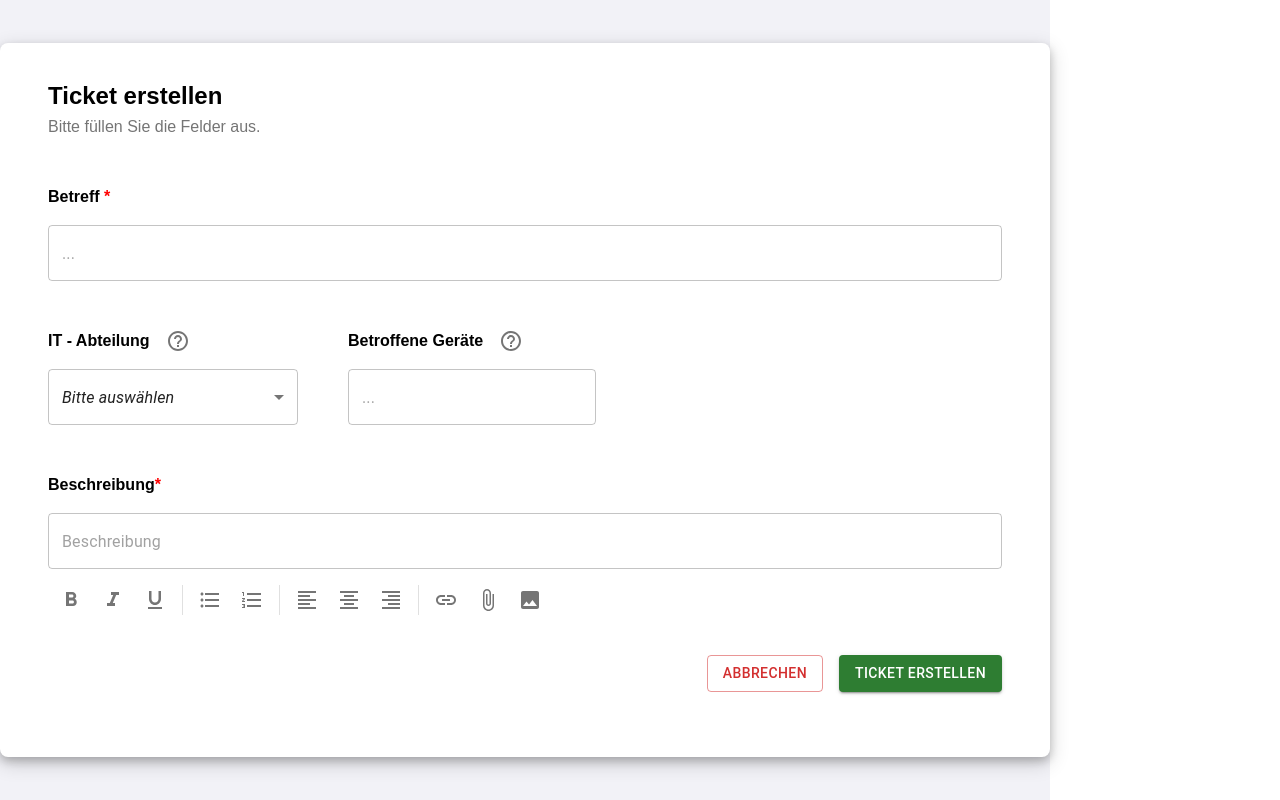
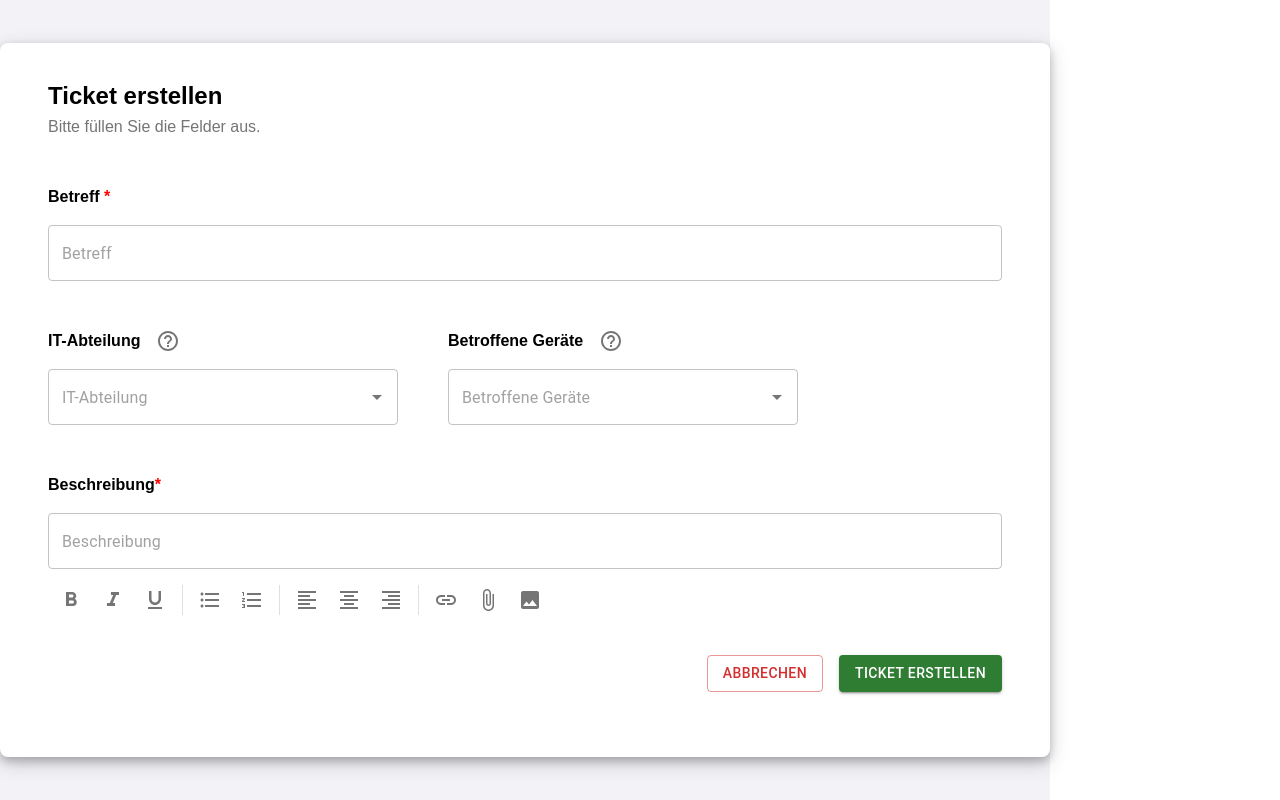
Before and after one commit to Spla4sH/Fraunhofer-Softwareprojekt, a React (Vite) app: page / in a window 1280 px wide. Built offline with nearby package versions, Linux system fonts and the light colour scheme.

Commit message:
Added Dropdown field for it departement and cis

```diff
--- a/package.json
+++ b/package.json
@@ -12,6 +12,7 @@
   "dependencies": {
     "@emotion/react": "^11.13.5",
     "@emotion/styled": "^11.13.5",
+    "@mui/base": "^5.0.0-beta.63",
     "@mui/icons-material": "^6.1.8",
     "@mui/material": "^6.1.8",
     "react": "^18.3.1",
--- a/src/components/CIs.jsx
+++ /dev/null
@@ -1,25 +0,0 @@
-import React from 'react';
-import { IconButton, TextField } from "@mui/material";
-import HelpOutlineIcon from '@mui/icons-material/HelpOutline';
-
-function CIs() {
-    return (
-        <div>
-            <div className='HelperIcon'>
-                <h3>Betroffene Geräte</h3>
-                <IconButton aria-label="helpOutline" >
-                    <HelpOutlineIcon />
-                </IconButton>
-            </div>
-
-            <div>
-                <TextField
-                    required
-                    placeholder="..."
-                />
-            </div>
-        </div>
-    );
-}
-
-export default CIs;
--- /dev/null
+++ b/src/components/CheckboxesTages.jsx
@@ -0,0 +1,75 @@
+import * as React from 'react';
+import Checkbox from '@mui/material/Checkbox';
+import TextField from '@mui/material/TextField';
+import Autocomplete from '@mui/material/Autocomplete';
+import CheckBoxOutlineBlankIcon from '@mui/icons-material/CheckBoxOutlineBlank';
+import CheckBoxIcon from '@mui/icons-material/CheckBox';
+import HelpOutlineIcon from '@mui/icons-material/HelpOutline';
+import {IconButton, Box} from '@mui/material';
+
+const icon = <CheckBoxOutlineBlankIcon fontSize="small" />;
+const checkedIcon = <CheckBoxIcon fontSize="small" />;
+
+
+const ItAbteilung = [
+  { title: 'Zentral-Dispatcher' },
+  { title: 'Abteilung 1' },
+  { title: 'Abteilung 2' },
+  { title: 'Abteilung 3' },
+];
+
+const ConfigItems = [
+  { title: '123xyz' },
+  { title: '124fgh' },
+  { title: '345gth' },
+  { title: '678uht' },
+];
+
+export default function CheckboxesTags({headingText}) {
+
+  let inputArray = null;
+
+  if(headingText == "IT-Abteilung"){
+    inputArray = ItAbteilung;
+  } else {
+    inputArray = ConfigItems;
+  }
+  return (
+    <Box>
+      <div className='HelperIcon'>
+        <h3>{headingText}</h3>
+          <IconButton aria-label="helpOutline" >
+            <HelpOutlineIcon />
+          </IconButton>
+      </div>
+
+      <Autocomplete
+        multiple
+        id="checkboxes-tags-demo"
+        options={inputArray}
+        disableCloseOnSelect
+        getOptionLabel={(option) => option.title}
+        renderOption={(props, option, { selected }) => {
+          const { key, ...optionProps } = props;
+          return (
+            <li key={key} {...optionProps}>
+              <Checkbox
+                icon={icon}
+                checkedIcon={checkedIcon}
+                style={{ marginRight: 8 }}
+                checked={selected}
+              />
+              {option.title}
+            </li>
+          );
+        }}
+        style={{ width: "350px" }}
+        renderInput={(params) => (
+          <TextField {...params}
+            placeholder={headingText}
+          />
+        )}
+      />
+    </Box>
+  );
+}
--- a/src/components/CreateInputField.jsx
+++ b/src/components/CreateInputField.jsx
@@ -16,7 +16,7 @@ function CreateInputField({ headingText, isRequired, isFullWidth }) {
                 <TextField
                     style={{ width: isFullWidth ? '100%' : '250px' }}
                     required
-                    placeholder="..."
+                    placeholder= {headingText}
                 />
             </div>
         </Box>
--- a/src/components/HeaderCreateTicket.jsx
+++ b/src/components/HeaderCreateTicket.jsx
@@ -1,12 +1,13 @@
 import "./Stylesheet.css"
 import * as React from 'react';
+import {Box} from '@mui/material';
 
 function HeaderCreateTicket() {
     return (
-        <div>
+        <Box>
             <h1>Ticket erstellen</h1>
             <h2>Bitte füllen Sie die Felder aus.</h2>
-        </div>
+        </Box>
     )
 }
 
--- a/src/components/ITDepartments.jsx
+++ /dev/null
@@ -1,40 +0,0 @@
-import {FormControl, MenuItem, Select, IconButton} from '@mui/material';
-import * as React from 'react';
-import HelpOutlineIcon from '@mui/icons-material/HelpOutline';
-
-function ITDepartments() {
-    const [departement, setdepartement] = React.useState('');
-
-    const handleChange = (event) => {
-        setdepartement(event.target.value);
-    };
-
-    return (
-        <div>
-            <div className='HelperIcon'>
-                <h3>IT - Abteilung</h3>
-                <IconButton aria-label="helpOutline" >
-                    <HelpOutlineIcon />
-                </IconButton>
-            </div>
-
-            <FormControl
-                style={{ width: '250px' }}
-            >
-                <Select
-                    value={departement}
-                    onChange={handleChange}
-                    displayEmpty
-                    inputProps={{ 'aria-label': 'Without label' }}
-                >
-                    <MenuItem value=""><em>Bitte auswählen</em></MenuItem>
-                    <MenuItem value={1}>Linux</MenuItem>
-                    <MenuItem value={2}>Windows</MenuItem>
-                    <MenuItem value={3}>Zentral-Dispatcher</MenuItem>
-                </Select>
-            </FormControl>
-        </div>
-    )
-}
-
-export default ITDepartments;
--- a/src/components/TicketBox.jsx
+++ b/src/components/TicketBox.jsx
@@ -3,10 +3,9 @@ import * as React from 'react';
 import {Box} from '@mui/material';
 import HeaderCreateTicket from "./HeaderCreateTicket";
 import SubjectLine from "./SubjectLine";
-import ITDepartments from "./ITDepartments";
-import CIs from "./CIs";
 import Description from "./Description";
 import TicketButton from "./TicketButton";
+import CheckboxesTags from "./CheckboxesTages";
 
 function TicketBox() {
     //TODO: make the background adapt to changes in the box
@@ -20,8 +19,8 @@ function TicketBox() {
                 <SubjectLine />
             </div>
             <div className="Container__Row__flex">
-                <ITDepartments />
-                <CIs/>
+                <CheckboxesTags headingText="IT-Abteilung"/>
+                <CheckboxesTags headingText="Betroffene Geräte"/>
             </div>
             <div className="Container__Row__fullWidth">
                 <Description/>
```
Also changed, not shown: 1 other file (tests, documents, lock files or other folders).
